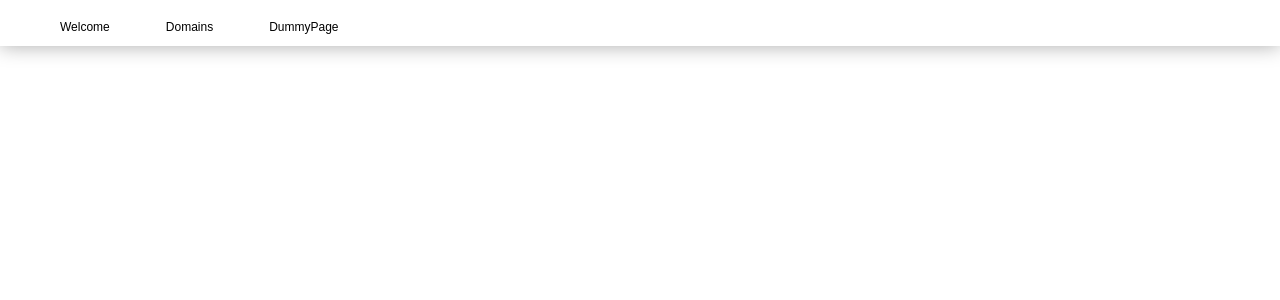
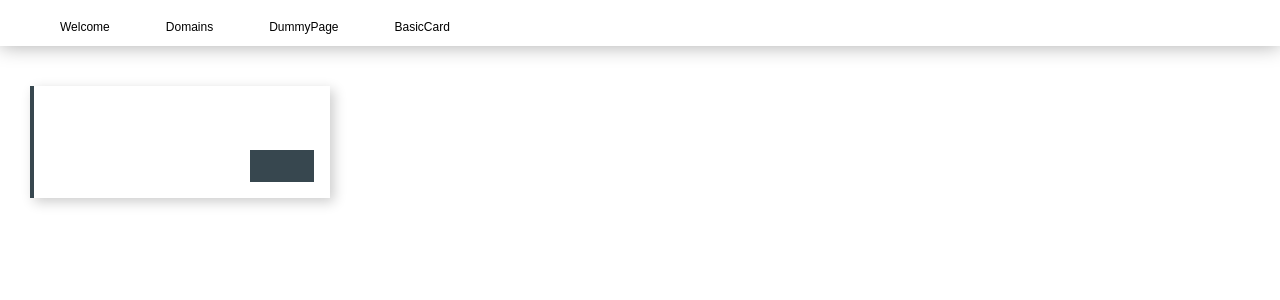
Before and after one commit to fromITzerotoIThero/IBOS, a React (Create React App) app: page /basiccard in a window 1280 px wide. Shown: the top 300 px of the page. Built offline with nearby package versions, Linux system fonts and the light colour scheme.

Commit message:
Created interactive WelcomeScreen button

```diff
--- a/src/App.js
+++ b/src/App.js
@@ -16,6 +16,7 @@ function App() {
                 <Route path="/" element={<WelcomeScreen />} />
                 <Route path="/dummypage" element={<DummyPage />} />
                 <Route path="/domains" element={<DomainList />} />
+                <Route path="/basiccard" element={<BasicCard />} />
             </Routes>
         </div>
     );
--- a/src/components/BasicCard/BasicCard.module.css
+++ b/src/components/BasicCard/BasicCard.module.css
@@ -26,7 +26,6 @@
     margin: 1em;
     padding: 1em 2em;
     border: none;
-    z-index: -1;
     background-color: #37474F;
     color: #fff;
     text-decoration-line: none;
--- a/src/components/Header/Header.jsx
+++ b/src/components/Header/Header.jsx
@@ -7,8 +7,9 @@ function Header() {
     return (
         <div className={styles.header}>
             <Link to="/" className={styles.navbar__entry}>Welcome</Link>
-            <Link to="/DomainList" className={styles.navbar__entry}>Domains</Link>
-            <Link to="/DummyPage" className={styles.navbar__entry}>DummyPage</Link>
+            <Link to="/domainlist" className={styles.navbar__entry}>Domains</Link>
+            <Link to="/dummypage" className={styles.navbar__entry}>DummyPage</Link>
+            <Link to="/basiccard" className={styles.navbar__entry}>BasicCard</Link>
         </div>
     );
 
--- a/src/components/Header/Header.module.css
+++ b/src/components/Header/Header.module.css
@@ -1,6 +1,9 @@
 .header {
     display: flex;
     flex-direction: row;
+    position: sticky;
+    top: 0;
+    background: #fff;
     margin: 0;
     padding: 0 2rem;
     min-height: 2rem;
--- a/src/components/WelcomeScreen/WelcomeScreen.jsx
+++ b/src/components/WelcomeScreen/WelcomeScreen.jsx
@@ -1,6 +1,6 @@
 import React from 'react';
+import { Link } from 'react-router-dom';
 import BasicCard from '../BasicCard/BasicCard';
-import { Link } from 'react-router-dom';
 
 function WelcomeScreen({ title, description, buttonText, buttonLink }) {
 
@@ -10,7 +10,7 @@ function WelcomeScreen({ title, description, buttonText, buttonLink }) {
                 title="Welcome to IBOS"
                 description="Lorem ipsum dolor sit amet, consectetur adipiscing elit, sed do eiusmod tempor incididunt ut labore et dolore magna aliqua. Ut enim ad minim veniam, quis nostrud exercitation ullamco laboris nisi ut aliquip ex ea commodo consequat. Duis aute irure dolor in reprehenderit in voluptate velit esse cillum dolore eu fugiat nulla pariatur. Excepteur sint occaecat cupidatat non proident, sunt in culpa qui officia deserunt mollit anim id est laborum."
                 buttonText="Learn more"
-                buttonLink="/DummyPage"
+                buttonLink="/dummypage"
             />
         </div>
     );
--- a/src/components/WelcomeScreen/WelcomeScreen.module.css
+++ b/src/components/WelcomeScreen/WelcomeScreen.module.css
@@ -28,7 +28,6 @@
     margin: 1em;
     padding: 1em 2em;
     border: none;
-    z-index: -1;
     background-color: #37474F;
     color: #fff;
     text-decoration-line: none;
```
